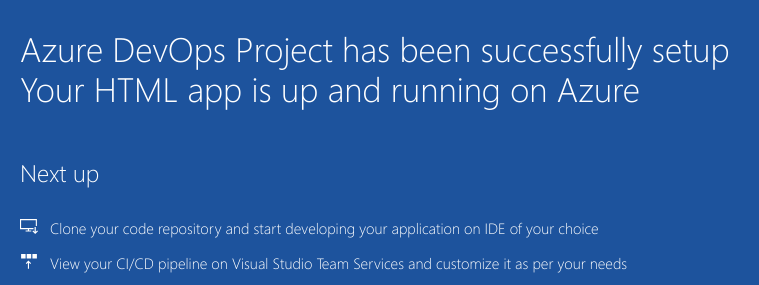
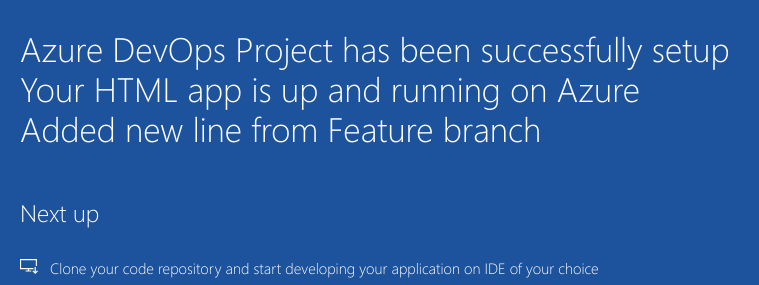
Before and after one commit to dpmahesh-in/DevOpsClass_Assignment1, a plain HTML site: page index.html in a window 1280 px wide. Shown: the part 442-727 px from the top of the page, 205-964 px from the left. Drawn offline with Linux system fonts and the light colour scheme.

Commit message:
feature commit

```diff
--- a/index.html
+++ b/index.html
@@ -21,6 +21,7 @@
                 <div class="success-text">Success!</div>
                 <div class="description line-1"> Azure DevOps Project has been successfully setup</div>
                 <div class="description line-2"> Your HTML app is up and running on Azure</div>
+		    <div class="description line-3"> Added new line from Feature branch</div>
                 <div class="next-steps-container">
                     <div class="next-steps-header">Next up</div>
                     <div class="next-steps-body">
```
